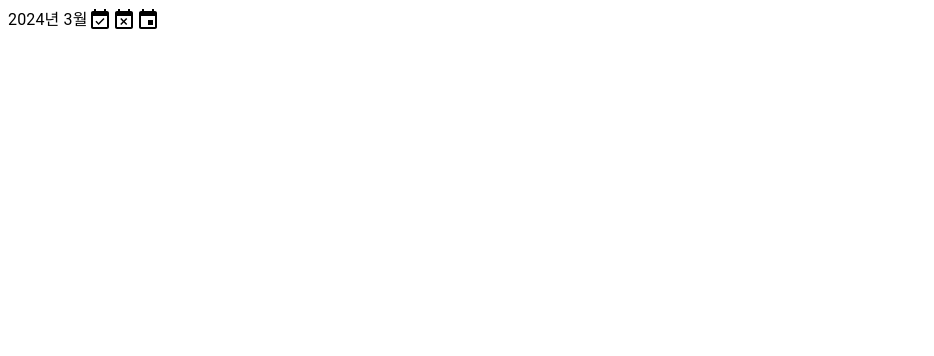
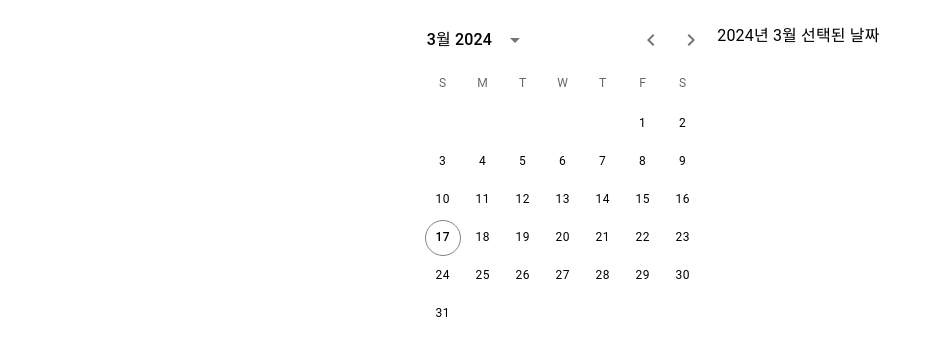
Before and after one commit to cxzaqq/react-practice, a React (Create React App) app in the folder test-app/: page / in a window 1280 px wide. Shown: the top 356 px of the page, without its empty margins (0-934 px from the left). Built offline with nearby package versions, Linux system fonts and the light colour scheme.

Commit message:
multiple date picker

```diff
--- a/test-app/src/App.js
+++ b/test-app/src/App.js
@@ -1,117 +1,179 @@
-import { useState } from "react";
+import { useRef, useState, useEffect } from "react";
+import dayjs from "dayjs";
+import Badge from "@mui/material/Badge";
 import { AdapterDayjs } from "@mui/x-date-pickers/AdapterDayjs";
 import { LocalizationProvider } from "@mui/x-date-pickers/LocalizationProvider";
+import { PickersDay } from "@mui/x-date-pickers/PickersDay";
+import { DateCalendar } from "@mui/x-date-pickers/DateCalendar";
+import { DayCalendarSkeleton } from "@mui/x-date-pickers/DayCalendarSkeleton";
+import { Box, Typography, List, ListItem } from "@mui/material";
 import "dayjs/locale/ko";
-import { MonthCalendar, YearCalendar } from "@mui/x-date-pickers";
-import Popover from "@mui/material/Popover";
-import Button from "@mui/material/Button";
-import EventAvailableIcon from "@mui/icons-material/EventAvailable";
-import EventBusyIcon from "@mui/icons-material/EventBusy";
-import EventIcon from "@mui/icons-material/Event";
-import dayjs from "dayjs";
-import { Tooltip, Typography } from "@mui/material";
 
-function App() {
-  const [anchorEl, setAnchorEl] = useState(null);
-  const [view, setView] = useState("month"); // month 또는 year로 상태 설정
+dayjs.locale("ko");
+
+export default function DateCalendarServerRequest() {
+  const requestAbortController = useRef(null);
+  const [isLoading, setIsLoading] = useState(false);
+  const [highlightedDays, setHighlightedDays] = useState([]);
   const [selectedDate, setSelectedDate] = useState(dayjs());
+  const [currentYear, setCurrentYear] = useState(dayjs().year());
+  const [currentMonth, setCurrentMonth] = useState(dayjs().month() + 1); // month is 0-indexed
 
-  const PopoverClick = (event) => {
-    setAnchorEl(event.currentTarget);
+  useEffect(() => {
+    fakeFetch(setIsLoading); // 페이지 처음 접속 시에도 fakeFetch 실행
+  }, []);
+
+  useEffect(() => {
+    // selectedDate가 바뀌면 currentYear와 currentMonth 업데이트
+    setCurrentYear(selectedDate.year());
+    setCurrentMonth(selectedDate.month() + 1);
+  }, [selectedDate]);
+
+  const handleDateChange = (date) => {
+    if (date) {
+      setSelectedDate(date);
+    }
   };
 
-  const dateClearClick = () => {
-    setSelectedDate(undefined);
+  const fakeFetch = (setIsLoading) => {
+    setIsLoading(true); // 로딩 상태 시작
+    setTimeout(() => {
+      setIsLoading(false); // 0.3초 후 로딩 상태 종료
+    }, 300);
   };
 
-  const getCurrentDateClick = () => {
-    setSelectedDate(dayjs());
+  const handleMonthChange = async (date) => {
+    if (requestAbortController.current) {
+      requestAbortController.current.abort();
+    }
+
+    fakeFetch(setIsLoading); // 월이 변경될 때 fakeFetch 실행
+    setCurrentYear(date.year());
+    setCurrentMonth(date.month() + 1); // month is 0-indexed
+    setSelectedDate(date.startOf("month")); // 월이 변경되면 해당 월의 첫 번째 날짜를 선택하도록 설정
+
+    // 월이 변경될 때 선택된 날짜를 모두 지웁니다.
+    setHighlightedDays([]);
   };
 
-  const handleClose = () => {
-    setAnchorEl(null);
+  const toggleHighlightDay = (day) => {
+    const date = day.date();
+    setHighlightedDays((prev) => {
+      if (prev.includes(date)) {
+        return prev.filter((d) => d !== date);
+      } else {
+        return [...prev, date];
+      }
+    });
   };
 
-  const handleViewChange = (view) => {
-    setView(view);
-  };
+  // highlightedDays를 오름차순으로 정렬
+  const sortedHighlightedDays = [...highlightedDays].sort((a, b) => a - b);
 
-  const handleYearChange = (year) => {
-    setSelectedDate(selectedDate.year(year));
-  };
-
-  const handleMonthChange = (month) => {
-    setSelectedDate(selectedDate.month(month));
-  };
-
-  const handleSelect = () => {
-    console.log("선택된 년도:", selectedDate.year());
-    console.log("선택된 월:", selectedDate.month() + 1); // month() 함수는 0부터 시작하므로 1을 더함.
-    handleClose();
-  };
-
-  const open = Boolean(anchorEl);
-  const id = open ? "simple-popover" : undefined;
+  const highlightedDayList = sortedHighlightedDays.map((day) => (
+    <ListItem
+      key={day}
+      button
+      onClick={() => toggleHighlightDay(dayjs().date(day))}
+    >
+      <Typography>
+        {highlightedDays.includes(day) ? "✅" : "V"} {day}일
+      </Typography>
+    </ListItem>
+  ));
 
   return (
-    <div style={{ display: "flex", alignItems: "center" }}>
-      <Typography>
-        {selectedDate
-          ? `${selectedDate.year()}년 ${selectedDate.month() + 1}월`
-          : "전체 검색"}
-      </Typography>
-      <Tooltip title="년, 월 선택">
-        <EventAvailableIcon onClick={PopoverClick} />
-      </Tooltip>
-      <Popover
-        id={id}
-        open={open}
-        anchorEl={anchorEl}
-        onClose={handleClose}
-        anchorOrigin={{
-          vertical: "bottom",
-          horizontal: "left",
-        }}
-        transformOrigin={{
-          vertical: "top",
-          horizontal: "left",
-        }}
-      >
-        <div
-          style={{
+    <Box sx={{ display: "flex" }}>
+      <Box sx={{ flex: 2 }}>
+        <LocalizationProvider dateAdapter={AdapterDayjs}>
+          <DateCalendar
+            value={selectedDate} // Controlled value
+            loading={isLoading}
+            onChange={handleDateChange} // 날짜 변경 핸들러
+            onMonthChange={handleMonthChange} // 월 변경 핸들러
+            renderLoading={() => <DayCalendarSkeleton />}
+            slots={{
+              day: (props) => (
+                <ServerDay
+                  {...props}
+                  onDayClick={() => toggleHighlightDay(props.day)}
+                />
+              ),
+            }}
+            slotProps={{
+              day: {
+                highlightedDays: sortedHighlightedDays,
+              },
+            }}
+          />
+        </LocalizationProvider>
+      </Box>
+      <Box sx={{ flex: 1, mt: 2, ml: -50 }}>
+        <Box
+          sx={{
             display: "flex",
-            flexDirection: "row",
+            justifyContent: "space-between",
             alignItems: "center",
+            mb: 2,
+            minWidth: 240,
           }}
         >
-          <Button onClick={() => handleViewChange("year")}>년</Button>
-          <Button onClick={() => handleViewChange("month")}>월</Button>
-          <div style={{ flex: 1 }}></div>
-          <Button onClick={handleSelect}>선택</Button>{" "}
-        </div>
-        <LocalizationProvider dateAdapter={AdapterDayjs} adapterLocale="ko">
-          {view === "month" && (
-            <MonthCalendar
-              value={selectedDate ? selectedDate : null}
-              onChange={(newDate) => handleMonthChange(newDate.month())}
-            />
-          )}
-          {view === "year" && (
-            <YearCalendar
-              value={selectedDate ? selectedDate : null}
-              onChange={(newDate) => handleYearChange(newDate.year())}
-            />
-          )}
-        </LocalizationProvider>
-      </Popover>
-      <Tooltip title="날짜 전체 검색">
-        <EventBusyIcon fontSize="medium" onClick={dateClearClick} />
-      </Tooltip>
-      <Tooltip title="현재 년, 월 선택">
-        <EventIcon onClick={getCurrentDateClick} />
-      </Tooltip>
-    </div>
+          <Typography variant="body1">
+            {currentYear}년 {currentMonth}월 선택된 날짜
+          </Typography>
+        </Box>
+        <List>{highlightedDayList}</List>
+      </Box>
+    </Box>
   );
 }
 
-export default App;
+function ServerDay(props) {
+  const {
+    highlightedDays = [],
+    day,
+    outsideCurrentMonth,
+    onDayClick,
+    ...other
+  } = props;
+
+  const isSelected =
+    !outsideCurrentMonth && highlightedDays.indexOf(day.date()) >= 0;
+
+  const isToday = day.isSame(dayjs(), "day");
+
+  return (
+    <Badge
+      overlap="circular"
+      badgeContent={isSelected ? "✅" : undefined}
+      sx={{
+        "& .MuiBadge-dot": {
+          backgroundColor: "transparent", // Badge dot 색상 조정
+        },
+        "& .MuiBadge-badge": {
+          // Badge 배경 스타일 조정
+          backgroundColor: "transparent",
+          color: isSelected ? "green" : "transparent",
+        },
+      }}
+    >
+      <PickersDay
+        {...other}
+        outsideCurrentMonth={outsideCurrentMonth}
+        day={day}
+        onClick={() => onDayClick && onDayClick(day)} // 클릭 시 highlight 토글
+        sx={{
+          backgroundColor: "transparent !important", // 선택된 날짜의 파란 배경 제거
+          color: isSelected ? "green" : "black", // 선택된 날짜의 색상을 초록색으로 설정
+          border: isToday ? "1px solid gray" : "none", // 오늘 날짜에 기본 테두리 적용
+          borderRadius: "50%", // 원형 테두리
+          "&.Mui-selected": {
+            backgroundColor: "transparent", // 선택된 상태일 때 배경색 제거
+            color: isSelected ? "green" : "black",
+            border: isToday ? "1px solid gray" : "none",
+          },
+        }}
+      />
+    </Badge>
+  );
+}
```
